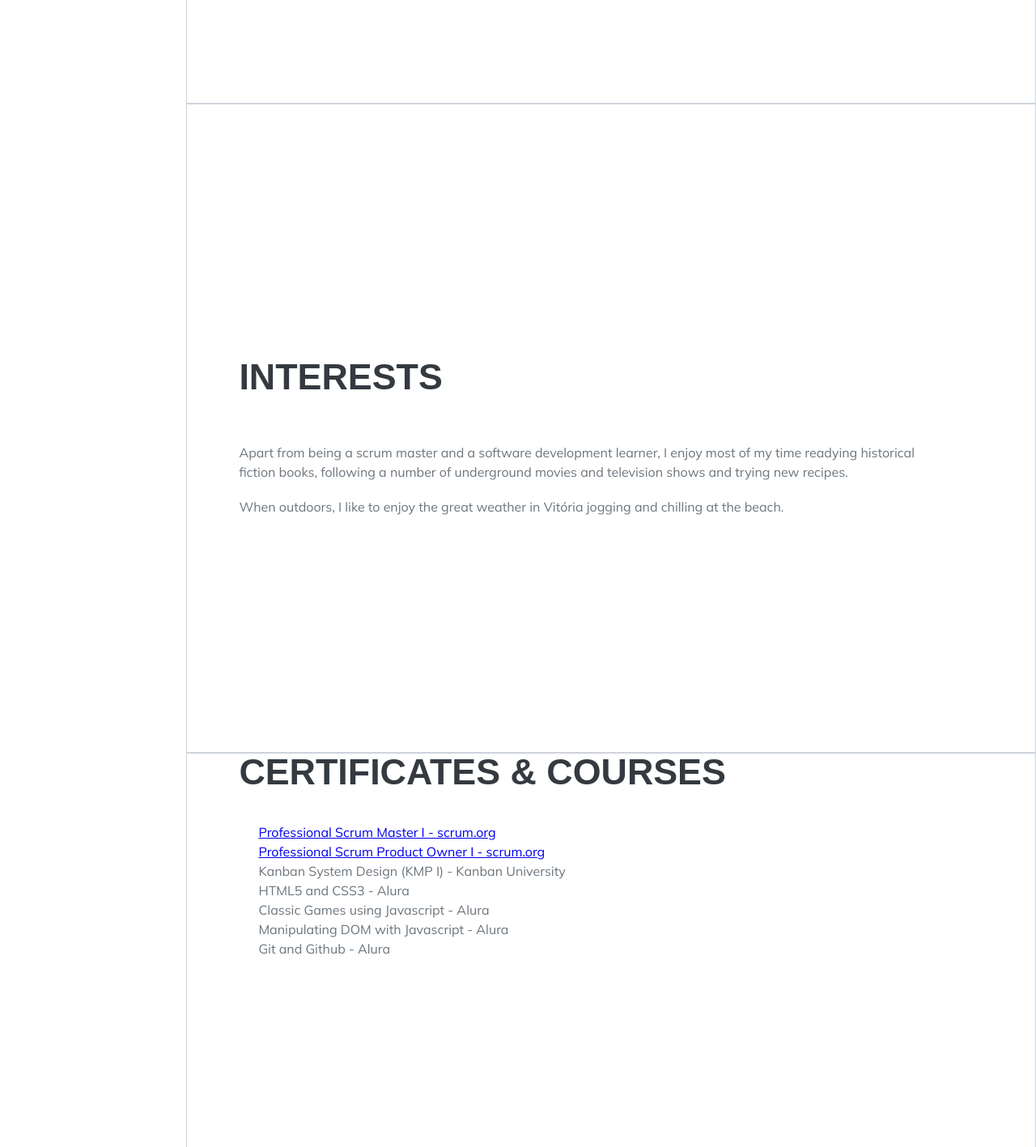
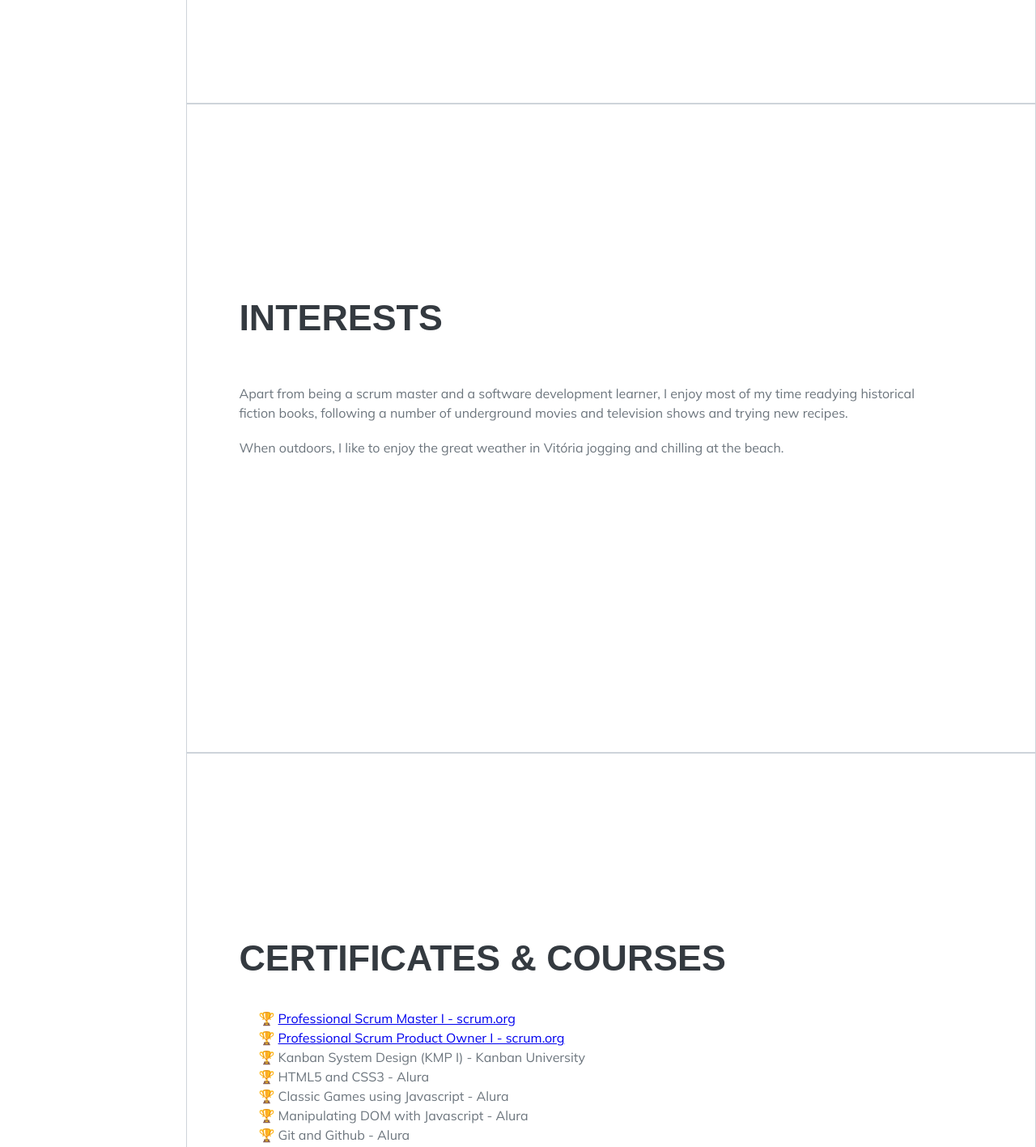
Before and after one commit to larasimmer/sitecurriculo, a plain HTML site: page index.html in a window 1280 px wide. Shown: the part 3560-4977 px from the top of the page at 81% size. Drawn offline with Linux system fonts and the light colour scheme; a web font is replaced by a local one.

Commit message:
Sessão de certificados e cursos finalizadas

```diff
--- a/style.css
+++ b/style.css
@@ -31,7 +31,7 @@
 	text-transform: uppercase;
 	font-family: 'Mulish', sans-serif;
 	font-weight: bold;
-	color: rgba(255, 255, 255, 0.55)
+	color: rgba(255, 255, 255, 0.55);
 }
 
 .menu li a:hover {
@@ -274,7 +274,7 @@
 
 .interestsihave {
 	padding-left: 4rem;
-	padding-top: 30%;
+	padding-top: 23%;
 }
 
 .interestsihave h1 {
@@ -302,6 +302,7 @@
 
 .certificates-courses {
 	padding-left: 4rem;
+	padding-top: 22%;
 }
 
 .certificates-courses h1 {
@@ -320,3 +321,6 @@
 	line-height: 1.5rem;
 	padding-left: 1.5rem;
 }
+
+.certificatesitens li:before {
+	content: "🏆  "
```
Also changed, not shown: index.html (+1 -1 lines).
